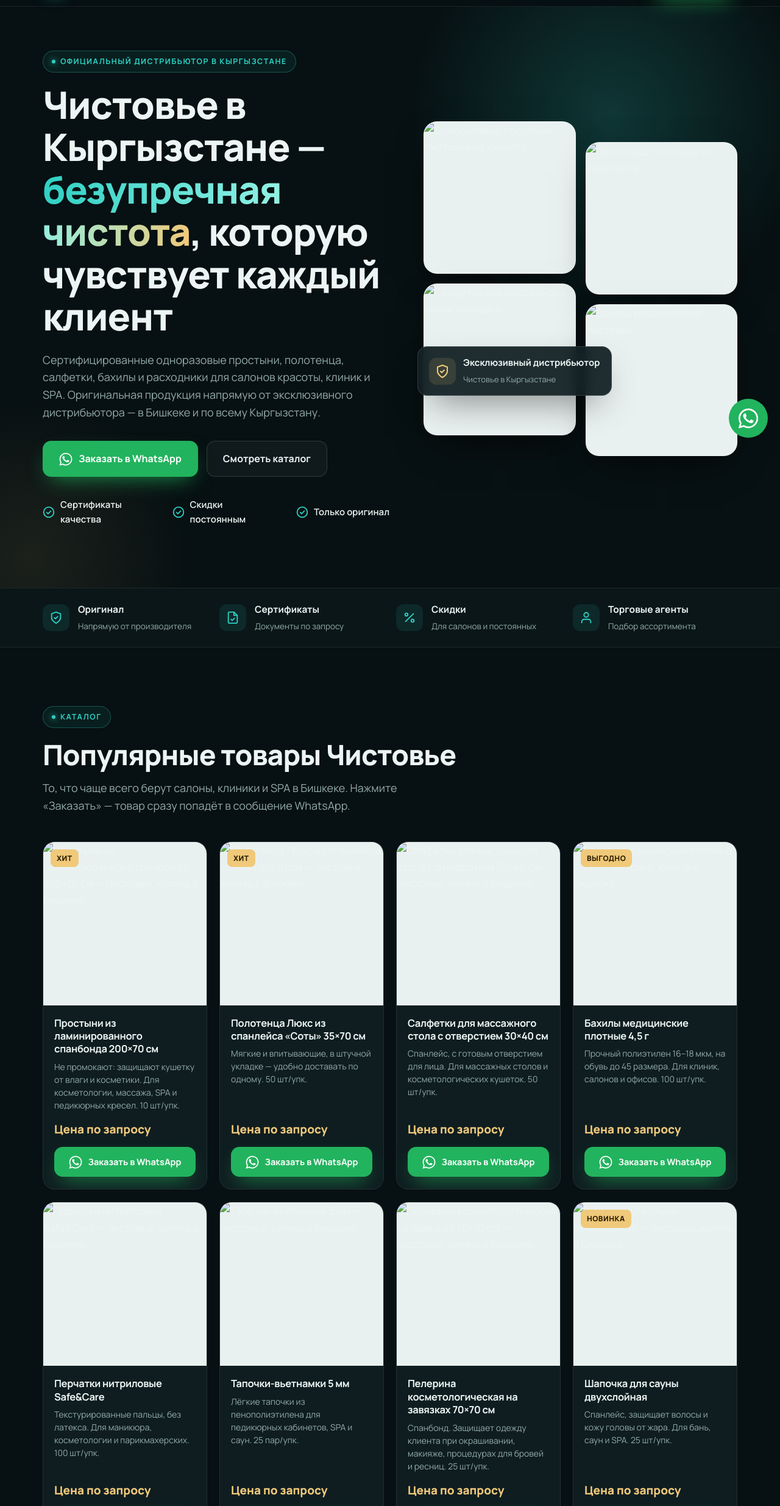
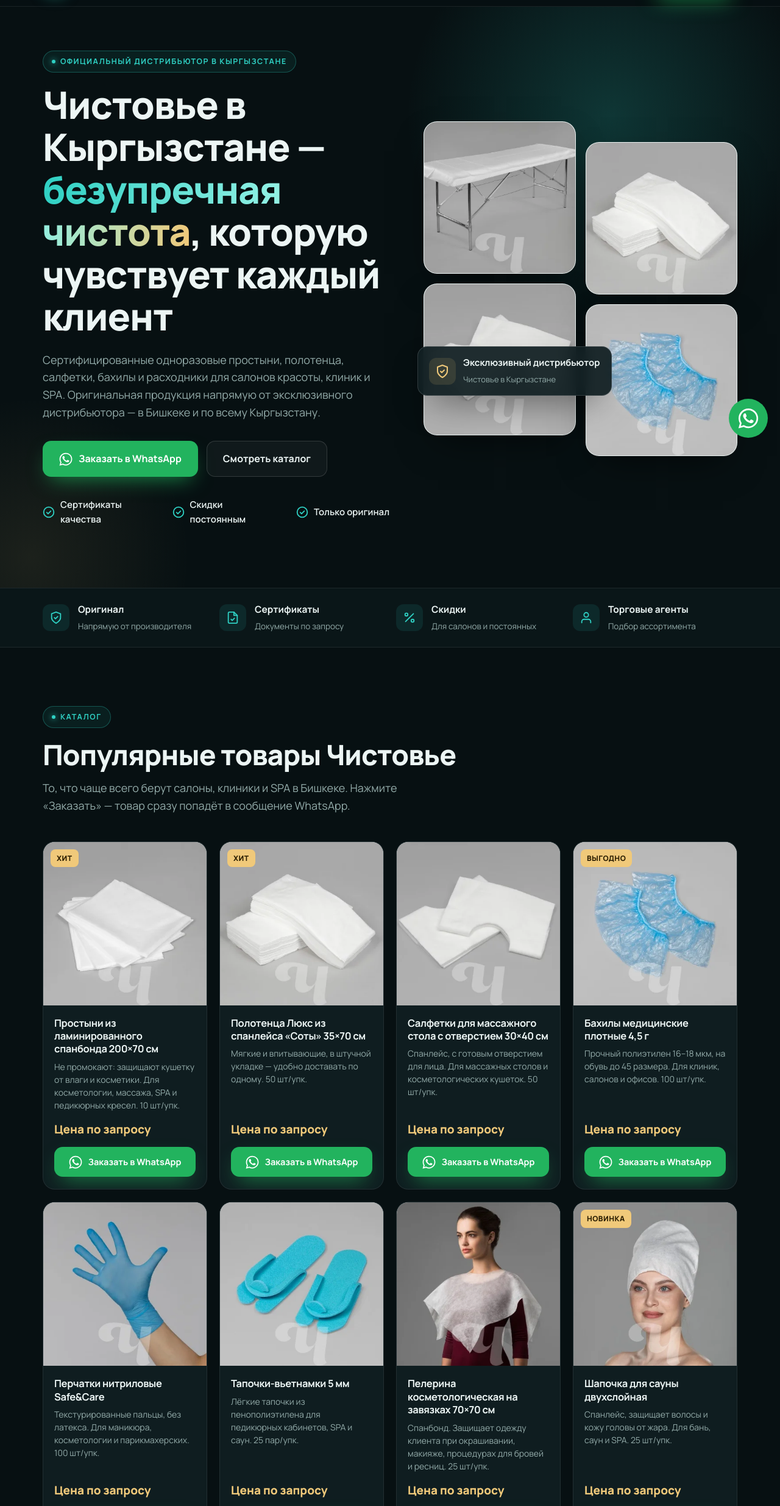
Before and after one commit to AlexPro-creat/Chistovie-kyrgyzstan, a plain HTML site: page index.html in a window 1280 px wide. Shown: the part 62-2532 px from the top of the page at 61% size. Drawn offline with Linux system fonts and the light colour scheme.

Commit message:
Add files via upload

```diff
--- a/index.html
+++ b/index.html
@@ -18,7 +18,7 @@
 <meta property="og:title" content="Чистовье Кыргызстан — официальный дистрибьютор">
 <meta property="og:description" content="Сертифицированная одноразовая продукция для салонов, клиник и SPA. Заказ в Бишкеке через WhatsApp: +996 557 20 17 19.">
 <meta property="og:url" content="https://chistovie-kg.onrender.com/">
-<meta property="og:image" content="https://chistovie-kg.onrender.com/img/prostyni-kushetka.webp">
+<meta property="og:image" content="https://chistovie-kg.onrender.com/prostyni-kushetka.webp">
 
 <link rel="preconnect" href="https://fonts.googleapis.com">
 <link rel="preconnect" href="https://fonts.gstatic.com" crossorigin>
@@ -36,7 +36,7 @@
  "description": "Официальный эксклюзивный дистрибьютор продукции Чистовье в Кыргызстане. Одноразовая продукция для салонов красоты, медицинских центров, SPA и гостиниц.",
  "url": "https://chistovie-kg.onrender.com/",
  "telephone": "+996557201719",
- "image": "https://chistovie-kg.onrender.com/img/prostyni-kushetka.webp",
+ "image": "https://chistovie-kg.onrender.com/prostyni-kushetka.webp",
  "address": {
   "@type": "PostalAddress",
   "addressLocality": "Бишкек",
@@ -366,10 +366,10 @@
       </div>
       <div class="collage">
         <div class="mosaic">
-          <div class="tile"><img src="img/prostyni-kushetka.webp" alt="Одноразовые простыни Чистовье на кушетке" fetchpriority="high" onerror="this.onerror=null;this.src='img/placeholder.svg'"></div>
-          <div class="tile"><img src="img/polotenca.webp" alt="Полотенца Чистовье из спанлейса" onerror="this.onerror=null;this.src='img/placeholder.svg'"></div>
-          <div class="tile"><img src="img/salfetki.webp" alt="Салфетки для массажного стола Чистовье" onerror="this.onerror=null;this.src='img/placeholder.svg'"></div>
-          <div class="tile"><img src="img/bahily.webp" alt="Бахилы медицинские Чистовье" onerror="this.onerror=null;this.src='img/placeholder.svg'"></div>
+          <div class="tile"><img src="prostyni-kushetka.webp" alt="Одноразовые простыни Чистовье на кушетке" fetchpriority="high" onerror="this.onerror=null;this.src='placeholder.svg'"></div>
+          <div class="tile"><img src="polotenca.webp" alt="Полотенца Чистовье из спанлейса" onerror="this.onerror=null;this.src='placeholder.svg'"></div>
+          <div class="tile"><img src="salfetki.webp" alt="Салфетки для массажного стола Чистовье" onerror="this.onerror=null;this.src='placeholder.svg'"></div>
+          <div class="tile"><img src="bahily.webp" alt="Бахилы медицинские Чистовье" onerror="this.onerror=null;this.src='placeholder.svg'"></div>
         </div>
         <div class="float-badge">
           <div class="seal"><svg width="24" height="24"><use href="#i-shield"/></svg></div>
@@ -399,7 +399,7 @@
       </div>
       <div class="products">
         <article class="product">
-          <div class="product-img"><span class="tag">Хит</span><img src="img/prostyni.webp" alt="Простыни из ламинированного спанбонда 200×70 см — Чистовье, купить в Бишкеке" loading="lazy" decoding="async" referrerpolicy="no-referrer" onerror="this.onerror=null;this.src='img/placeholder.svg'"></div>
+          <div class="product-img"><span class="tag">Хит</span><img src="prostyni.webp" alt="Простыни из ламинированного спанбонда 200×70 см — Чистовье, купить в Бишкеке" loading="lazy" decoding="async" referrerpolicy="no-referrer" onerror="this.onerror=null;this.src='placeholder.svg'"></div>
           <div class="product-body">
             <h3>Простыни из ламинированного спанбонда 200×70 см</h3>
             <p>Не промокают: защищают кушетку от влаги и косметики. Для косметологии, массажа, SPA и педикюрных кресел. 10 шт/упк.</p>
@@ -408,7 +408,7 @@
           </div>
         </article>
         <article class="product">
-          <div class="product-img"><span class="tag">Хит</span><img src="img/polotenca.webp" alt="Полотенца Люкс из спанлейса «Соты» 35×70 см — Чистовье, купить в Бишкеке" loading="lazy" decoding="async" referrerpolicy="no-referrer" onerror="this.onerror=null;this.src='img/placeholder.svg'"></div>
+          <div class="product-img"><span class="tag">Хит</span><img src="polotenca.webp" alt="Полотенца Люкс из спанлейса «Соты» 35×70 см — Чистовье, купить в Бишкеке" loading="lazy" decoding="async" referrerpolicy="no-referrer" onerror="this.onerror=null;this.src='placeholder.svg'"></div>
           <div class="product-body">
             <h3>Полотенца Люкс из спанлейса «Соты» 35×70 см</h3>
             <p>Мягкие и впитывающие, в штучной укладке — удобно доставать по одному. 50 шт/упк.</p>
@@ -417,7 +417,7 @@
           </div>
         </article>
         <article class="product">
-          <div class="product-img"><img src="img/salfetki.webp" alt="Салфетки для массажного стола с отверстием 30×40 см — Чистовье, купить в Бишкеке" loading="lazy" decoding="async" referrerpolicy="no-referrer" onerror="this.onerror=null;this.src='img/placeholder.svg'"></div>
+          <div class="product-img"><img src="salfetki.webp" alt="Салфетки для массажного стола с отверстием 30×40 см — Чистовье, купить в Бишкеке" loading="lazy" decoding="async" referrerpolicy="no-referrer" onerror="this.onerror=null;this.src='placeholder.svg'"></div>
           <div class="product-body">
             <h3>Салфетки для массажного стола с отверстием 30×40 см</h3>
             <p>Спанлейс, с готовым отверстием для лица. Для массажных столов и косметологических кушеток. 50 шт/упк.</p>
@@ -426,7 +426,7 @@
           </div>
         </article>
         <article class="product">
-          <div class="product-img"><span class="tag">Выгодно</span><img src="img/bahily.webp" alt="Бахилы медицинские плотные 4,5 г — Чистовье, купить в Бишкеке" loading="lazy" decoding="async" referrerpolicy="no-referrer" onerror="this.onerror=null;this.src='img/placeholder.svg'"></div>
+          <div class="product-img"><span class="tag">Выгодно</span><img src="bahily.webp" alt="Бахилы медицинские плотные 4,5 г — Чистовье, купить в Бишкеке" loading="lazy" decoding="async" referrerpolicy="no-referrer" onerror="this.onerror=null;this.src='placeholder.svg'"></div>
           <div class="product-body">
             <h3>Бахилы медицинские плотные 4,5 г</h3>
             <p>Прочный полиэтилен 16–18 мкм, на обувь до 45 размера. Для клиник, салонов и офисов. 100 шт/упк.</p>
@@ -435,7 +435,7 @@
           </div>
         </article>
         <article class="product">
-          <div class="product-img"><img src="img/perchatki.webp" alt="Перчатки нитриловые Safe&Care — Чистовье, купить в Бишкеке" loading="lazy" decoding="async" referrerpolicy="no-referrer" onerror="this.onerror=null;this.src='img/placeholder.svg'"></div>
+          <div class="product-img"><img src="perchatki.webp" alt="Перчатки нитриловые Safe&Care — Чистовье, купить в Бишкеке" loading="lazy" decoding="async" referrerpolicy="no-referrer" onerror="this.onerror=null;this.src='placeholder.svg'"></div>
           <div class="product-body">
             <h3>Перчатки нитриловые Safe&Care</h3>
             <p>Текстурированные пальцы, без латекса. Для маникюра, косметологии и парикмахерских. 100 шт/упк.</p>
@@ -444,7 +444,7 @@
           </div>
         </article>
         <article class="product">
-          <div class="product-img"><img src="img/tapochki.webp" alt="Тапочки-вьетнамки 5 мм — Чистовье, купить в Бишкеке" loading="lazy" decoding="async" referrerpolicy="no-referrer" onerror="this.onerror=null;this.src='img/placeholder.svg'"></div>
+          <div class="product-img"><img src="tapochki.webp" alt="Тапочки-вьетнамки 5 мм — Чистовье, купить в Бишкеке" loading="lazy" decoding="async" referrerpolicy="no-referrer" onerror="this.onerror=null;this.src='placeholder.svg'"></div>
           <div class="product-body">
             <h3>Тапочки-вьетнамки 5 мм</h3>
             <p>Лёгкие тапочки из пенополиэтилена для педикюрных кабинетов, SPA и саун. 25 пар/упк.</p>
@@ -453,7 +453,7 @@
           </div>
         </article>
         <article class="product">
-          <div class="product-img"><img src="img/pelerina.webp" alt="Пелерина косметологическая на завязках 70×70 см — Чистовье, купить в Бишкеке" loading="lazy" decoding="async" referrerpolicy="no-referrer" onerror="this.onerror=null;this.src='img/placeholder.svg'"></div>
+          <div class="product-img"><img src="pelerina.webp" alt="Пелерина косметологическая на завязках 70×70 см — Чистовье, купить в Бишкеке" loading="lazy" decoding="async" referrerpolicy="no-referrer" onerror="this.onerror=null;this.src='placeholder.svg'"></div>
           <div class="product-body">
             <h3>Пелерина косметологическая на завязках 70×70 см</h3>
             <p>Спанбонд. Защищает одежду клиента при окрашивании, макияже, процедурах для бровей и ресниц. 25 шт/упк.</p>
@@ -462,7 +462,7 @@
           </div>
         </article>
         <article class="product">
-          <div class="product-img"><span class="tag">Новинка</span><img src="img/shapochka.webp" alt="Шапочка для сауны двухслойная — Чистовье, купить в Бишкеке" loading="lazy" decoding="async" referrerpolicy="no-referrer" onerror="this.onerror=null;this.src='img/placeholder.svg'"></div>
+          <div class="product-img"><span class="tag">Новинка</span><img src="shapochka.webp" alt="Шапочка для сауны двухслойная — Чистовье, купить в Бишкеке" loading="lazy" decoding="async" referrerpolicy="no-referrer" onerror="this.onerror=null;this.src='placeholder.svg'"></div>
           <div class="product-body">
             <h3>Шапочка для сауны двухслойная</h3>
             <p>Спанлейс, защищает волосы и кожу головы от жара. Для бань, саун и SPA. 25 шт/упк.</p>
@@ -481,10 +481,10 @@
   <section class="feel">
     <div class="wrap feel-grid">
       <div class="mosaic mosaic-feel reveal">
-        <div class="tile"><img src="img/prostyni-tekstura.webp" alt="Текстура одноразовой простыни Чистовье" loading="lazy" onerror="this.onerror=null;this.src='img/placeholder.svg'"></div>
-        <div class="tile"><img src="img/bahily-model.webp" alt="Бахилы Чистовье на модели" loading="lazy" onerror="this.onerror=null;this.src='img/placeholder.svg'"></div>
-        <div class="tile"><img src="img/prostyni-upakovka.webp" alt="Упаковка простыней Чистовье" loading="lazy" onerror="this.onerror=null;this.src='img/placeholder.svg'"></div>
-        <div class="tile"><img src="img/salfetki-tekstura.webp" alt="Текстура салфеток Чистовье из спанлейса" loading="lazy" onerror="this.onerror=null;this.src='img/placeholder.svg'"></div>
+        <div class="tile"><img src="prostyni-tekstura.webp" alt="Текстура одноразовой простыни Чистовье" loading="lazy" onerror="this.onerror=null;this.src='placeholder.svg'"></div>
+        <div class="tile"><img src="bahily-model.webp" alt="Бахилы Чистовье на модели" loading="lazy" onerror="this.onerror=null;this.src='placeholder.svg'"></div>
+        <div class="tile"><img src="prostyni-upakovka.webp" alt="Упаковка простыней Чистовье" loading="lazy" onerror="this.onerror=null;this.src='placeholder.svg'"></div>
+        <div class="tile"><img src="salfetki-tekstura.webp" alt="Текстура салфеток Чистовье из спанлейса" loading="lazy" onerror="this.onerror=null;this.src='placeholder.svg'"></div>
       </div>
       <div class="reveal">
         <span class="eyebrow">Для вашего бизнеса</span>
@@ -552,7 +552,7 @@
           <p>Новинки, акции, обзоры продукции и советы для мастеров — подписывайтесь на нашу страницу.</p>
         </div>
         <div class="ig-actions">
-          <div class="ig-qr"><img src="img/qr-instagram.svg" alt="QR-код Instagram cosmedica.kg" width="88" height="88"><span>Наведите камеру телефона</span></div>
+          <div class="ig-qr"><img src="qr-instagram.svg" alt="QR-код Instagram cosmedica.kg" width="88" height="88"><span>Наведите камеру телефона</span></div>
           <a class="btn btn-ig" href="https://www.instagram.com/cosmedica.kg/" target="_blank" rel="noopener"><svg><use href="#i-ig"/></svg>@cosmedica.kg</a>
         </div>
       </div>
@@ -585,8 +585,8 @@
           <a class="btn btn-ghost" href="https://www.instagram.com/cosmedica.kg/" target="_blank" rel="noopener"><svg><use href="#i-ig"/></svg>Instagram</a>
         </div>
         <div class="qr-row">
-          <div class="qr"><img src="img/qr-whatsapp.svg" alt="QR-код для заказа в WhatsApp" width="104" height="104"><div><b>Заказ в WhatsApp</b><span>Наведите камеру телефона на код</span></div></div>
-          <div class="qr"><img src="img/qr-instagram.svg" alt="QR-код Instagram cosmedica.kg" width="104" height="104"><div><b>Наш Instagram</b><span>@cosmedica.kg</span></div></div>
+          <div class="qr"><img src="qr-whatsapp.svg" alt="QR-код для заказа в WhatsApp" width="104" height="104"><div><b>Заказ в WhatsApp</b><span>Наведите камеру телефона на код</span></div></div>
+          <div class="qr"><img src="qr-instagram.svg" alt="QR-код Instagram cosmedica.kg" width="104" height="104"><div><b>Наш Instagram</b><span>@cosmedica.kg</span></div></div>
         </div>
       </div>
     </div>
```
